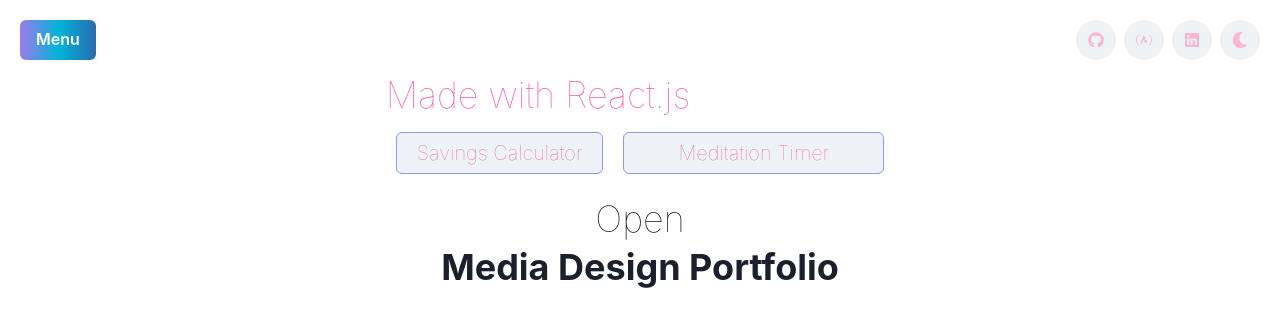
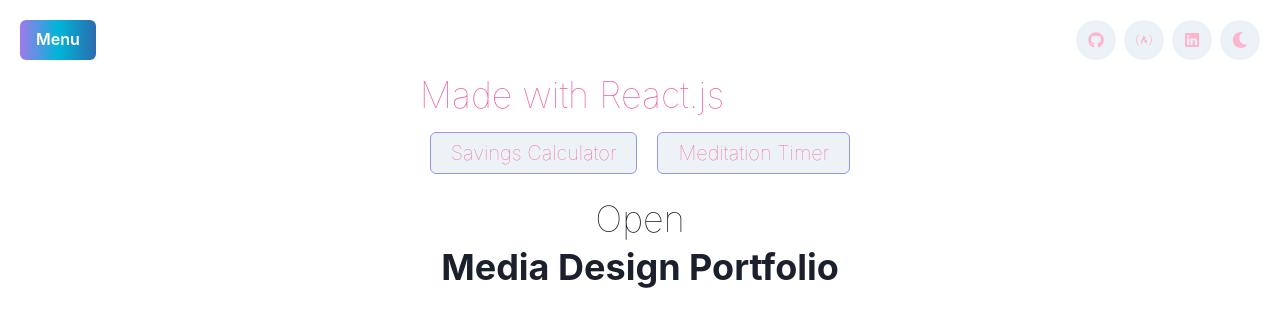
Before and after one commit to mateasportfolio/mtportfolio, a React (Create React App) app: page /portfolio in a window 1280 px wide. Shown: the top 326 px of the page. Built offline with nearby package versions, Linux system fonts and the light colour scheme.

Commit message:
delete margin and paddink in chakralink

```diff
--- a/src/pages/Portfolio.js
+++ b/src/pages/Portfolio.js
@@ -81,8 +81,6 @@ export default function Portfolio() {
               fontWeight="hairline"
               color="pink.400"
               href="https://melodious-arithmetic-98d708.netlify.app/"
-              m="30px"
-              p="4px"
             >
               Meditation Timer
             </ChakraLink>
```
